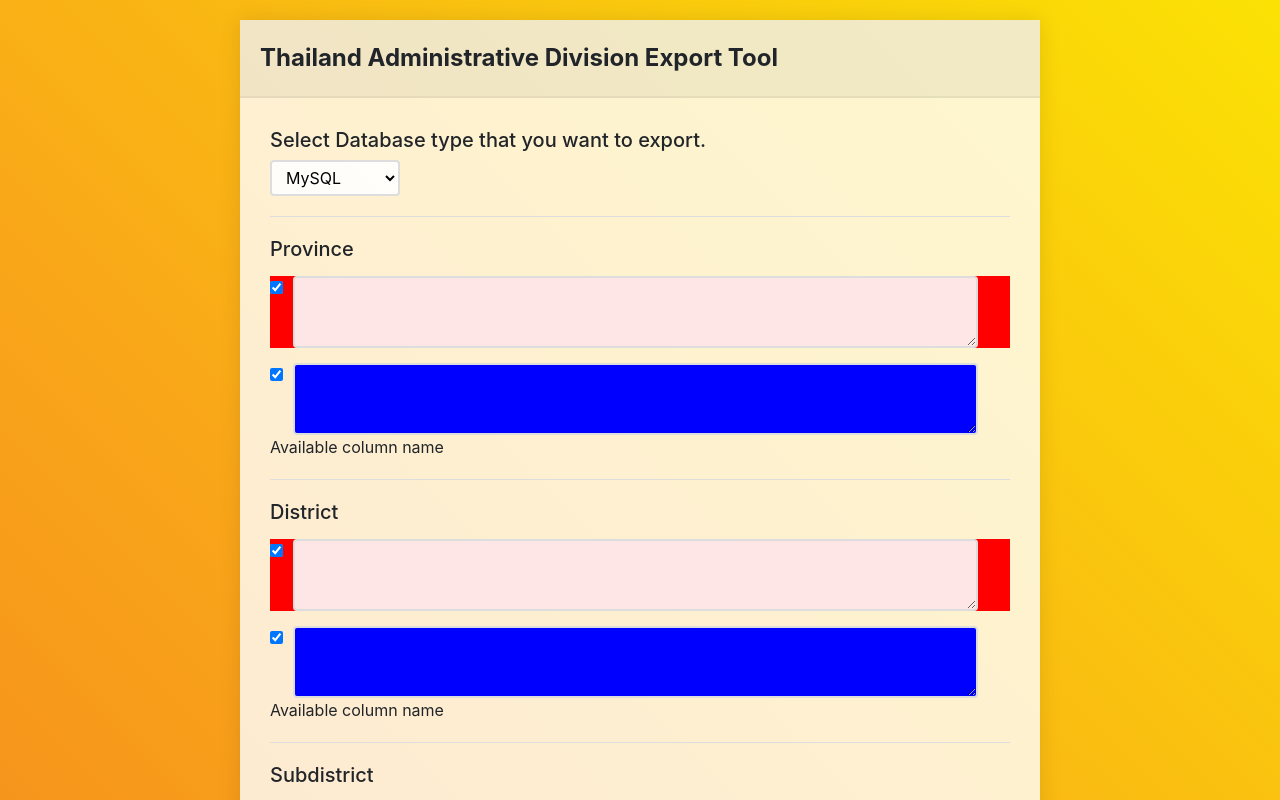
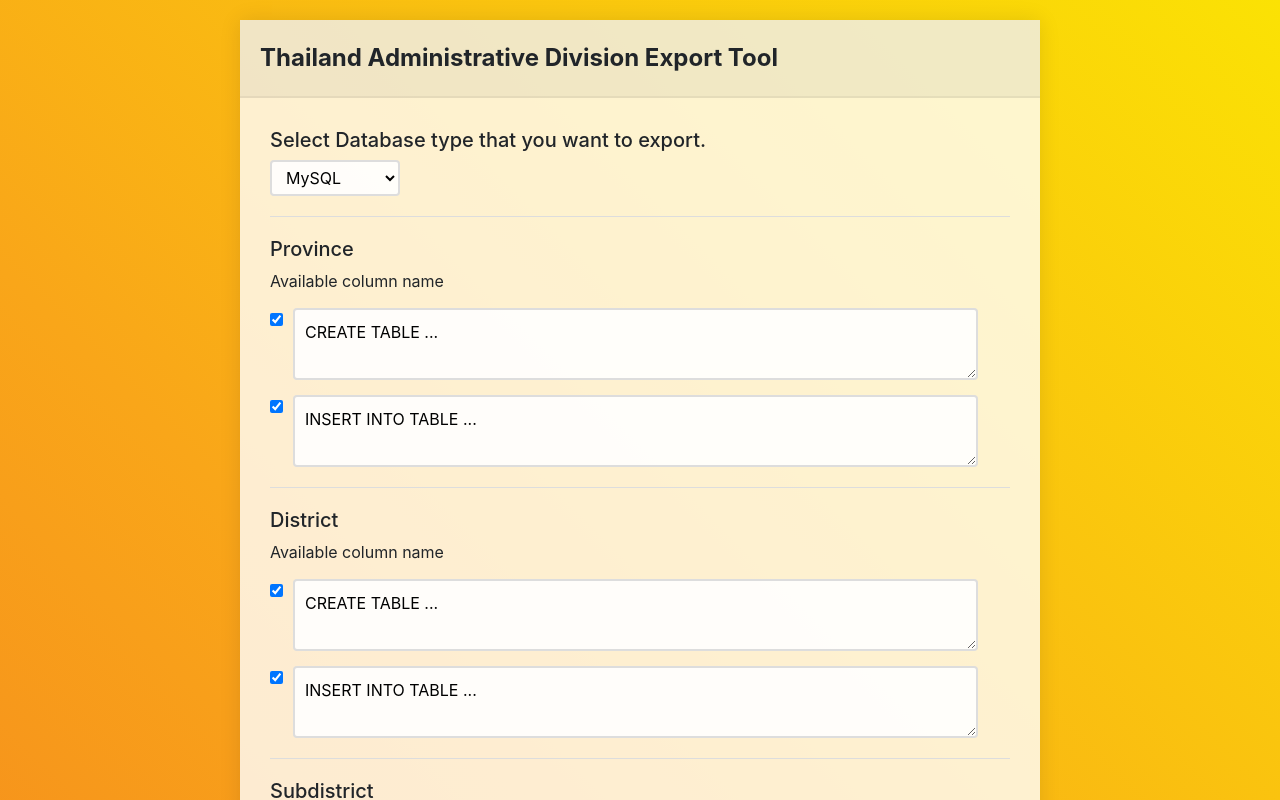
Before and after one commit to codesanook/Codesanook.ThailandAdministrativeDivisionTool-Backup, a React (Create React App) app: page / in a window 1280 px wide. Shown: the top 800 px of the page. Built offline with nearby package versions, Linux system fonts and the light colour scheme.

Commit message:
Improve CSS naming with RSCSS and default props

```diff
--- a/package.json
+++ b/package.json
@@ -25,6 +25,7 @@
     "not op_mini all"
   ],
   "devDependencies": {
+    "@babel/core": "^7.4.5",
     "@types/jest": "^23.3.2",
     "@types/lodash": "^4.14.118",
     "@types/moment": "^2.13.0",
--- a/src/AdministrativeDivision.tsx
+++ b/src/AdministrativeDivision.tsx
@@ -4,9 +4,15 @@ import { FunctionComponent, useState } from "react"
 interface IProps {
     title: string;
     additionalClassNames: string[];
+    createTableSqlStatement?: string;
+    insertRecordSqlStatement?: string;
 }
 
-const AdministrativeDivision: FunctionComponent<IProps> = (props: IProps) => {
+const AdministrativeDivision: FunctionComponent<IProps> = ({
+    createTableSqlStatement = 'CREATE TABLE ...',
+    insertRecordSqlStatement = 'INSERT INTO TABLE ...',
+    ...props
+}) => {
 
     const [selectedCreateStatement, setSelectedCreateStatement] = useState(true);
     const [selectedInsertStatement, setSelectedInsertStatement] = useState(true);
@@ -26,19 +32,25 @@ const AdministrativeDivision: FunctionComponent<IProps> = (props: IProps) => {
     };
 
     return (
-        <div className={`division ${classNames()}`}>
+        <div className={`administrative-division ${classNames()}`}>
             <h5>{props.title}</h5>
-            <ul className='sql-export'>
-                <li className='sql-script create-table -active'>
-                    <input type="checkbox" checked={selectedCreateStatement} onChange={handleSelectedCreateStatement} />
-                    <textarea className="editor" disabled={!selectedCreateStatement} />
+            <ul className='sql-script-list'>
+                <li className='sql-available-columns'> Available column name </li>
+                <li className='sql-script create-table'>
+                    <input type="checkbox"
+                        checked={selectedCreateStatement}
+                        onChange={handleSelectedCreateStatement} />
+                    <textarea className='editor'
+                        disabled={!selectedCreateStatement}
+                        value={createTableSqlStatement} />
                 </li>
                 <li className='sql-script insert-record'>
-                    <input type="checkbox" checked={selectedInsertStatement} onChange={handleSelectedInsertStatement} />
-                    <textarea className="editor -active" disabled={!selectedInsertStatement} />
-                </li>
-                <li>
-                    Available column name
+                    <input type='checkbox'
+                        checked={selectedInsertStatement}
+                        onChange={handleSelectedInsertStatement} />
+                    <textarea className='editor'
+                        disabled={!selectedInsertStatement}
+                        value={insertRecordSqlStatement} />
                 </li>
             </ul>
         </div>
--- a/src/App.tsx
+++ b/src/App.tsx
@@ -5,11 +5,11 @@ import SqlExport from "./SqlExport";
 
 const App: React.FunctionComponent = () => {
     return (
-        <div id="main">
-            <div className="head">
+        <div className='app'>
+            <div className='header'>
                 Thailand Administrative Division Export Tool
             </div>
-            <div className="body">
+            <div className='content-body'>
                 <DatabaseTypeSelectList />
                 <AdministrativeDivision title={'Province'} additionalClassNames={['province']} />
                 <AdministrativeDivision title={'District'} additionalClassNames={['district']} />
--- a/src/DatabaseTypeSelectList.tsx
+++ b/src/DatabaseTypeSelectList.tsx
@@ -16,12 +16,12 @@ const DatabaseTypeSelectList: React.FunctionComponent = () => {
     return (
         <div className="database-type">
             <h5>Select Database type that you want to export.</h5>
-            <select className="database-type__list" onChange={onSelectChange}>
+            <select className="list" onChange={onSelectChange}>
                 {supportDataBaseTypes.map(databaseType => (
                     <option key={databaseType} value={databaseType}>{databaseType}</option>
                 ))}
             </select>
-        </div >
+        </div>
     );
 }
 export default DatabaseTypeSelectList;
--- a/src/scss/_mixins.scss
+++ /dev/null
@@ -1,11 +0,0 @@
-@mixin e($element) {
-  &__#{$element} {
-    @content;
-  }
-}
-
-@mixin m($modifier) {
-  &--#{$modifier} {
-    @content;
-  }
-}
--- a/src/scss/style.scss
+++ b/src/scss/style.scss
@@ -1,12 +1,10 @@
-@import 'mixins';
-
 body {
     color: #333;
     background: rgb(245, 139, 29);
     background: linear-gradient(45deg, rgba(245, 139, 29, 1) 0%, rgba(249, 166, 25, 1) 36%, rgba(251, 226, 4, 1) 100%);
 }
 
-#main {
+.app {
     width: 100%;
     max-width: 800px;
     margin: 20px auto;
@@ -14,7 +12,7 @@ body {
     box-shadow: 0 0 20px rgba(0, 0, 0, 0.1);
 }
 
-#main .head {
+.header {
     padding: 20px;
     border-bottom: solid 2px rgba(0, 0, 0, 0.05);
     background-color: rgba(0, 0, 0, 0.05);
@@ -22,30 +20,30 @@ body {
     font-weight: bold;
 }
 
-#main .body {
+.content-body {
     padding: 30px;
 }
 
-.division {
+.administrative-division {
     margin-bottom: 20px;
     padding-bottom: 20px;
     border-bottom: solid 1px #ddd;
 
-    .sql-export {
+    >.sql-script-list {
         padding: 0;
         margin: 0;
         list-style: none;
     }
 }
 
+.sql-script-list {
+    >.sql-script {
+        margin-top: 15px;
+    }
+}
+
 .sql-script {
-    margin-top: 15px;
-
-    &.-active {
-        background-color: red;
-    }
-
-    .editor {
+    >.editor {
         width: calc(100% - 55px);
         padding: 10px;
         margin-left: 10px;
@@ -53,10 +51,6 @@ body {
         border-radius: 4px;
         background-color: rgba(255, 255, 255, 0.9);
         vertical-align: top;
-
-        &.-active {
-            background-color: blue;
-        }
     }
 }
 
@@ -65,7 +59,7 @@ body {
     padding-bottom: 20px;
     border-bottom: solid 1px #ddd;
 
-    @include e('list') {
+    >.list {
         padding: 5px 10px;
         border: solid 2px #ddd;
         border-radius: 4px;
```
Also changed, not shown: 1 other file (tests, documents, lock files or other folders).
